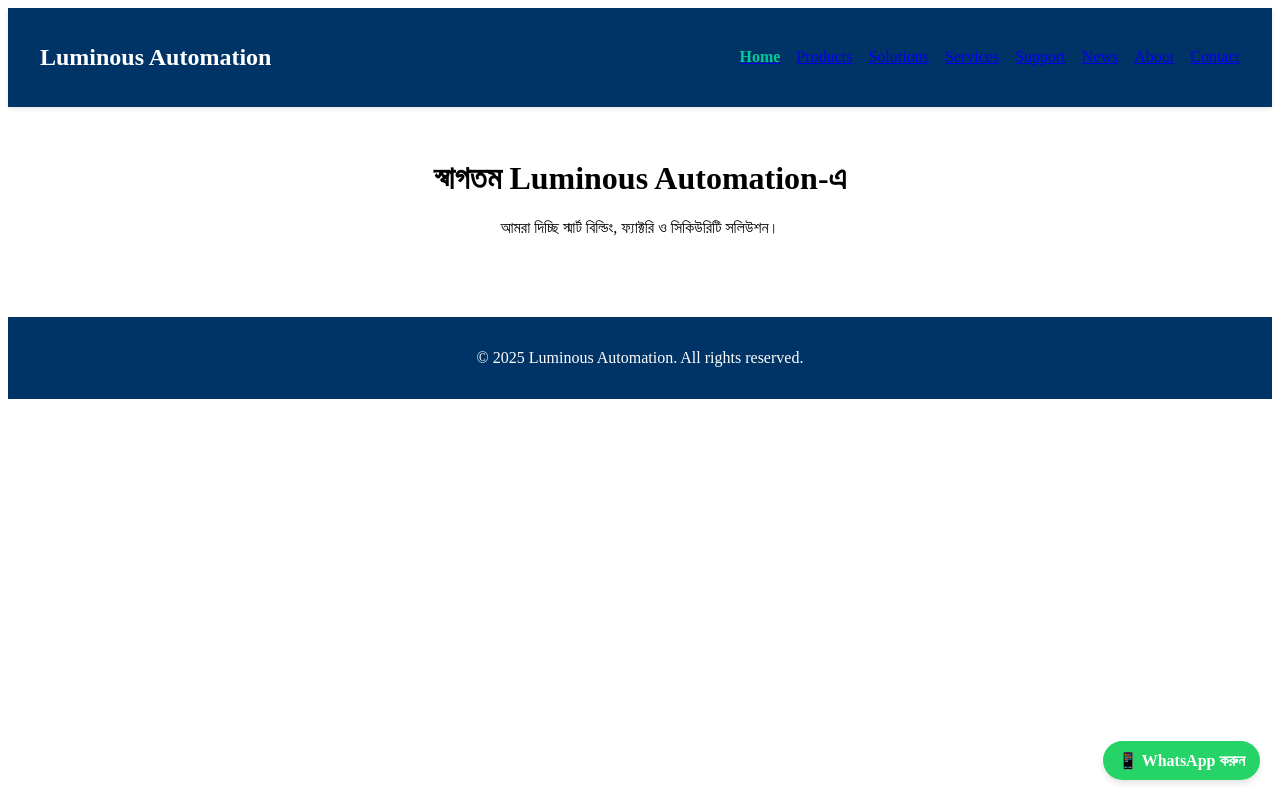
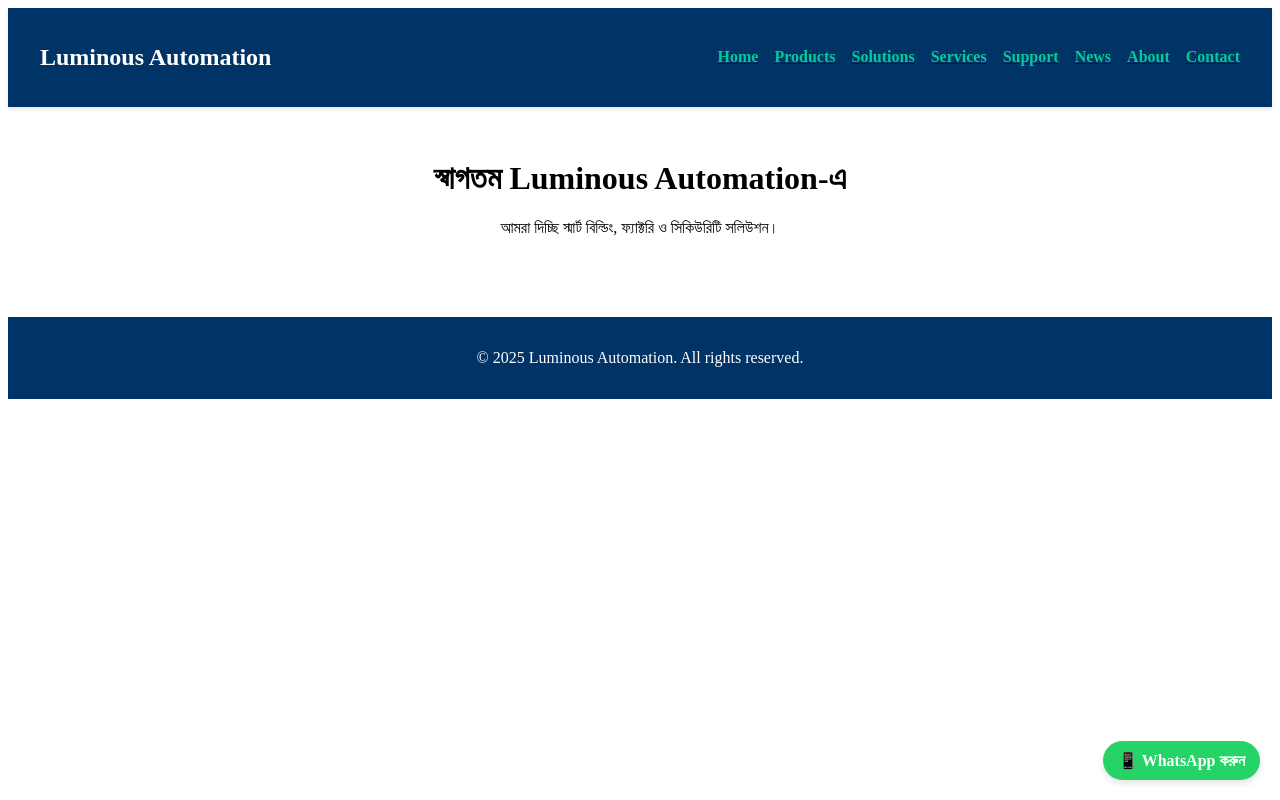
Before and after one commit to sumonscc/luminous-automation, a Next.js app: page / in a window 1280 px wide. Built offline with nearby package versions, Linux system fonts and the light colour scheme.

Commit message:
Update Navbar.js

```diff
--- a/components/Navbar.js
+++ b/components/Navbar.js
@@ -19,13 +19,21 @@
 
   <Link href="/">  <span style={{ color: '#00cc99', fontWeight: 'bold', textDecoration: 'none' }}>Home</span>
 </Link>
-        <Link href="/products">Products</Link>
-        <Link href="/solutions">Solutions</Link>
-        <Link href="/services">Services</Link>
-        <Link href="/support">Support</Link>
-        <Link href="/news-events">News</Link>
-        <Link href="/about">About</Link>
-        <Link href="/contact">Contact</Link>
+  <Link href="/">  <span style={{ color: '#00cc99', fontWeight: 'bold', textDecoration: 'none' }}>Products</span>
+</Link>
+  <Link href="/">  <span style={{ color: '#00cc99', fontWeight: 'bold', textDecoration: 'none' }}>Solutions</span>
+</Link>
+  <Link href="/">  <span style={{ color: '#00cc99', fontWeight: 'bold', textDecoration: 'none' }}>Services</span>
+</Link>
+  <Link href="/">  <span style={{ color: '#00cc99', fontWeight: 'bold', textDecoration: 'none' }}>Support</span>
+</Link>
+  <Link href="/">  <span style={{ color: '#00cc99', fontWeight: 'bold', textDecoration: 'none' }}>News</span>
+</Link>
+  <Link href="/">  <span style={{ color: '#00cc99', fontWeight: 'bold', textDecoration: 'none' }}>About</span>
+</Link>
+  <Link href="/">  <span style={{ color: '#00cc99', fontWeight: 'bold', textDecoration: 'none' }}>Contact</span>
+</Link>
+
       </div>
     </nav>
   );
```
